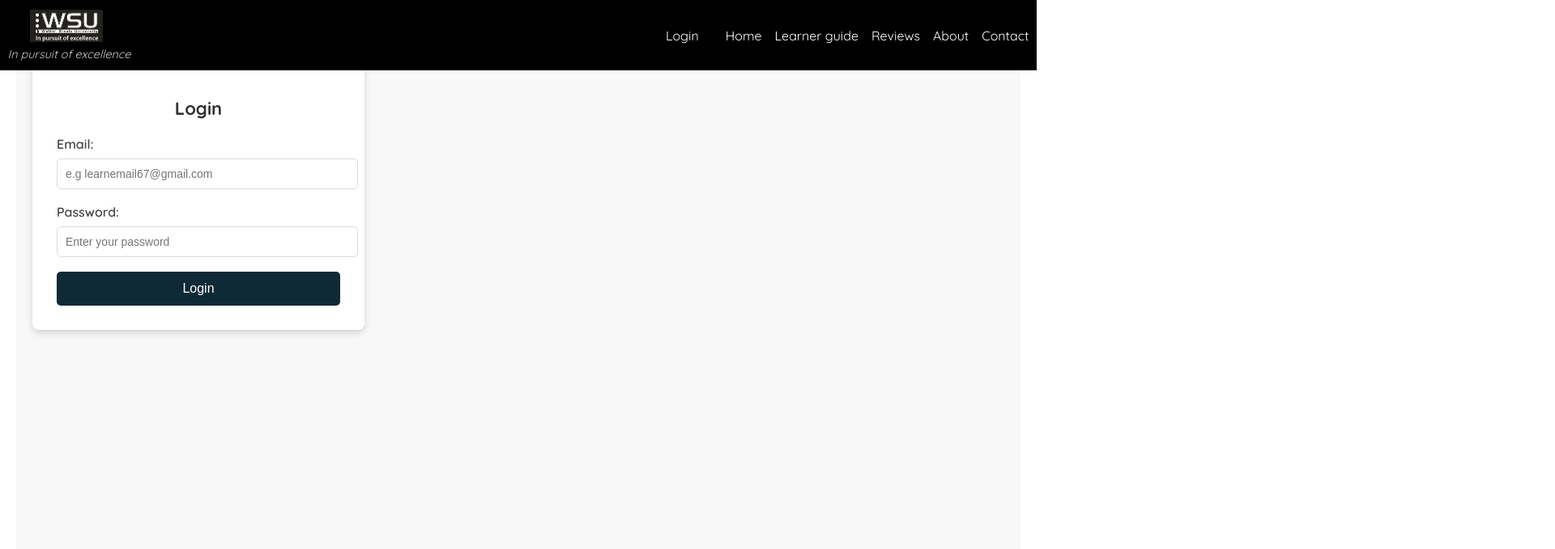
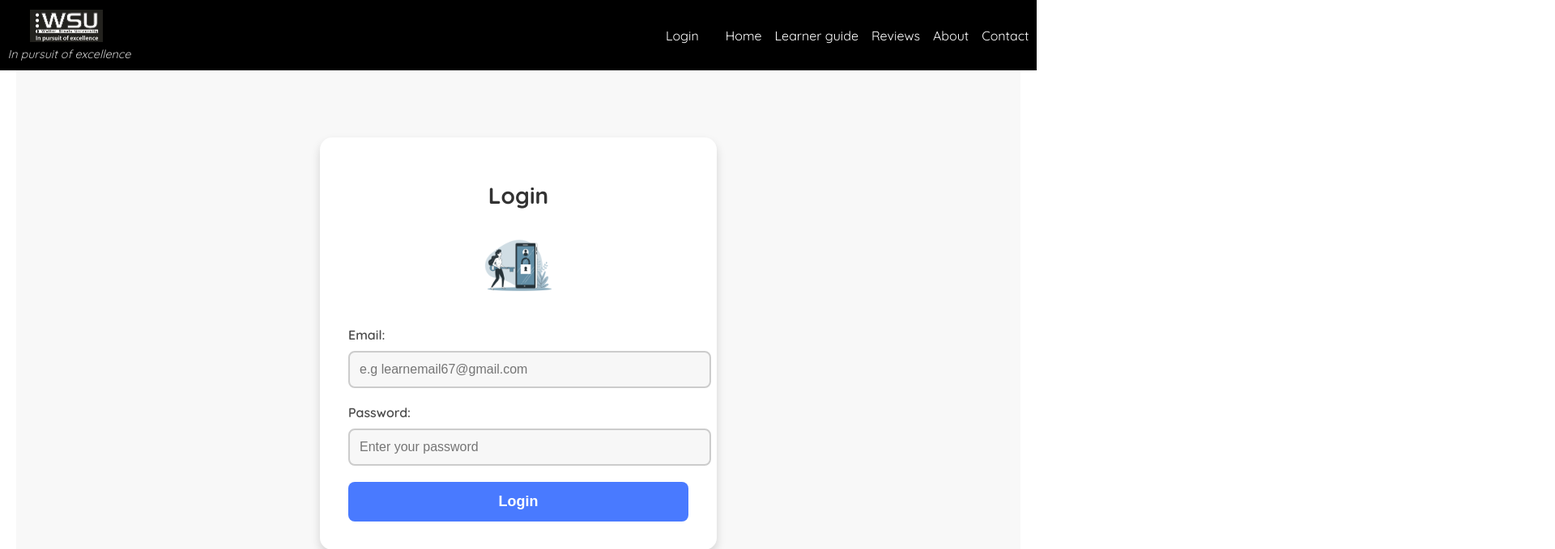
Before and after one commit to Teb-Mangena/WSU-digital-learn, a React (Create React App) app: page /login in a window 1280 px wide. Shown: the top 679 px of the page at 81% size, 1920 px wide, since content can reach past the window. Built offline with nearby package versions, Linux system fonts and the light colour scheme.

Commit message:
styled login and signup

```diff
--- a/src/pages/Login.jsx
+++ b/src/pages/Login.jsx
@@ -17,8 +17,15 @@ const Login = () => {
   return (
     <main className="web-container">
       <div className="login-form-cont">
+
+
         <form className="login" onSubmit={handleSubmit}>
+
           <h1>Login</h1>
+
+          <div className="login-icon">
+            <img src="/icons/Login-bro.png" alt="login-icon" />
+          </div>
 
           <label>Email:</label>
           <input
@@ -38,10 +45,6 @@ const Login = () => {
 
           {error && <div className="err-mssg">{error}</div>}
         </form>
-
-        <div className="login-icon">
-          <img src="/icons/Login-bro.png" alt="login-icon" />
-        </div>
       </div>
     </main>
   );
--- a/src/pages/Signup.jsx
+++ b/src/pages/Signup.jsx
@@ -19,8 +19,13 @@ const Signup = () => {
   return (
     <main className="web-container">
       <div className="signup-form-cont">
+
         <form className="signup" onSubmit={handleSubmit}>
           <h1>Signup</h1>
+
+          <div className="login-icon">
+            <img src="/icons/Sign-up.png" alt="sigup-icon" />
+          </div>
 
           <label>Learner's name:</label>
           <input
@@ -53,14 +58,10 @@ const Signup = () => {
             value={password}
           />
 
-          <button className="btn-signup" disabled={isLoading}>Sign Up Learner</button>
+          <button className="btn-signup" disabled={isLoading}>Sign up a Learner</button>
 
           {error && <div className='err-mssg'>{error}</div>}
         </form>
-
-        <div className="login-icon">
-          <img src="/icons/Sign-up.png" alt="sigup-icon" />
-        </div>
       </div>
     </main>
   );
--- a/src/styles/forms/Login.css
+++ b/src/styles/forms/Login.css
@@ -1,18 +1,38 @@
+/* Container styling */
+.login-form-cont {
+  display: flex;
+  flex-direction: column;
+  align-items: center;
+  justify-content: center;
+  padding: 30px;
+  min-height: 80vh;
+}
 
+/* Login icon styling */
+.login-icon {
+  margin-bottom: 25px;
+}
 
-/* Styling for the form */
+.login-icon img {
+  width: 120px;
+  height: auto;
+  /* box-shadow: 0 8px 16px rgba(0, 0, 0, 0.2); */
+}
+
+/* Login form styling */
 .login {
   background-color: #ffffff;
-  padding: 30px;
-  border-radius: 8px;
-  box-shadow: 0 4px 8px rgba(0, 0, 0, 0.15);
-  max-width: 350px;
+  padding: 35px;
+  border-radius: 15px;
+  box-shadow: 0 6px 12px rgba(0, 0, 0, 0.15);
   width: 100%;
+  max-width: 420px;
 }
 
-/* Heading style */
+/* Form heading styling */
 .login h1 {
-  font-size: 22px;
+  font-size: 28px;
+  font-weight: bold;
   margin-bottom: 20px;
   text-align: center;
   color: #333333;
@@ -20,41 +40,60 @@
 
 /* Label styling */
 .login label {
+  display: block;
+  margin-bottom: 10px;
   font-weight: 600;
-  margin-bottom: 8px;
-  display: block;
-  color: #444444;
+  color: #4a4a4a;
 }
 
 /* Input field styling */
 .login input {
   width: 100%;
-  padding: 10px;
-  margin-bottom: 18px;
-  border: 1px solid #dcdcdc;
-  border-radius: 5px;
-  font-size: 14px;
+  padding: 12px;
+  margin-bottom: 20px;
+  border: 2px solid #cccccc;
+  border-radius: 8px;
+  font-size: 16px;
+  background-color: #f7f7f7;
   outline: none;
+  transition: border-color 0.3s ease;
 }
 
 .login input:focus {
-  border-color: #00aaff;
-  box-shadow: 0 0 5px rgba(0, 170, 255, 0.4);
+  border-color: #497aff;
+  background-color: #eef3ff;
+  box-shadow: 0 0 6px rgba(73, 122, 255, 0.4);
 }
 
-/* Button styling */
-.login button {
+/* Login button styling */
+.btn-login {
   width: 100%;
-  padding: 12px;
+  padding: 14px;
   border: none;
-  border-radius: 5px;
-  background-color: #0f2936;
+  border-radius: 8px;
+  background: #497aff;
   color: #ffffff;
-  font-size: 16px;
+  font-size: 18px;
+  font-weight: bold;
   cursor: pointer;
-  transition: background-color 0.3s ease;
+  transition: background-color 0.3s ease, transform 0.2s ease;
 }
 
-.login button:hover {
-  background-color: #101010;
+.btn-login:hover {
+  background-color: #3961cc;
+  transform: translateY(-2px);
+  box-shadow: 0 4px 8px rgba(57, 97, 204, 0.3);
 }
+
+.btn-login:disabled {
+  background-color: #cccccc;
+  cursor: not-allowed;
+}
+
+/* Error message styling */
+.err-mssg {
+  color: #e74c3c;
+  font-size: 15px;
+  margin-top: 15px;
+  text-align: center;
+}
--- a/src/styles/forms/Signup.css
+++ b/src/styles/forms/Signup.css
@@ -1,15 +1,26 @@
+/* Overall container styling */
+.signup-form-cont {
+  display: flex;
+  flex-direction: column;
+  align-items: center;
+  justify-content: center;
+  min-height: 100vh;
+  background-color: #f9f9f9;
+  font-family: 'Segoe UI', sans-serif;
+  gap: 20px;
+}
 
-/* Styling for the form */
+/* Signup form styling */
 .signup {
   background-color: #ffffff;
   padding: 30px;
   border-radius: 8px;
-  box-shadow: 0 4px 8px rgba(0, 0, 0, 0.2);
+  box-shadow: 0 4px 6px rgba(0, 0, 0, 0.1);
   max-width: 400px;
   width: 100%;
 }
 
-/* Heading style */
+/* Form heading style */
 .signup h1 {
   font-size: 24px;
   margin-bottom: 20px;
@@ -29,7 +40,7 @@
 .signup input {
   width: 100%;
   padding: 10px;
-  margin-bottom: 20px;
+  margin-bottom: 15px;
   border: 1px solid #cccccc;
   border-radius: 5px;
   font-size: 14px;
@@ -42,18 +53,44 @@
 }
 
 /* Button styling */
-.signup button {
+.btn-signup {
   width: 100%;
   padding: 12px;
   border: none;
   border-radius: 5px;
-  background-color: #0f2936;
+  background-color: #007bff;
   color: #ffffff;
   font-size: 16px;
   cursor: pointer;
   transition: background-color 0.3s ease;
 }
 
-.signup button:hover {
-  background-color: #0f0f10;
+.btn-signup:hover {
+  background-color: #0056b3;
 }
+
+.btn-signup:disabled {
+  background-color: #cccccc;
+  cursor: not-allowed;
+}
+
+/* Error message styling */
+.err-mssg {
+  color: #ff4c4c;
+  margin-top: 10px;
+  font-size: 14px;
+  text-align: center;
+}
+
+/* Login icon container */
+.login-icon {
+  display: flex;
+  justify-content: center;
+  align-items: center;
+}
+
+.login-icon img {
+  max-width: 100px;
+  height: auto;
+  border-radius: 5px;
+}
```
